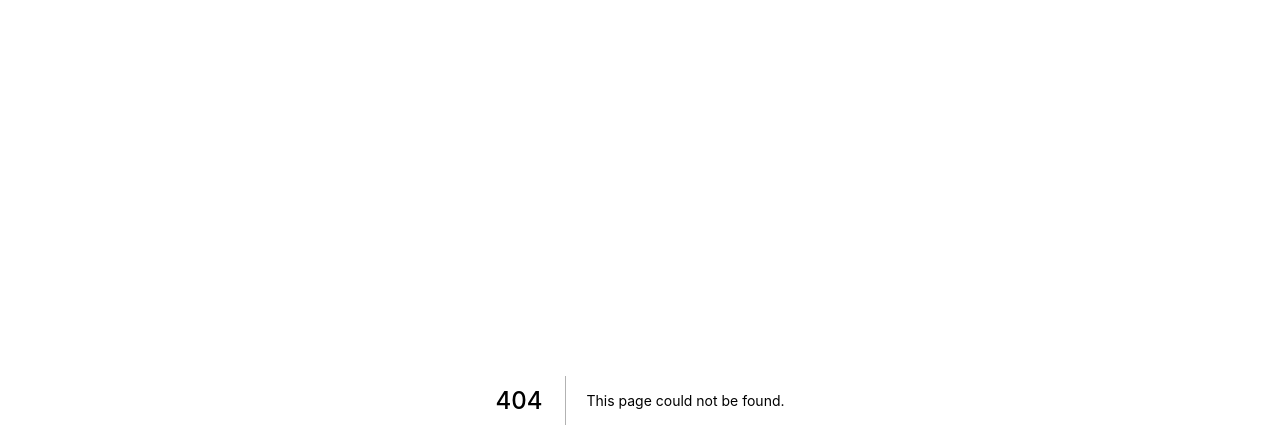
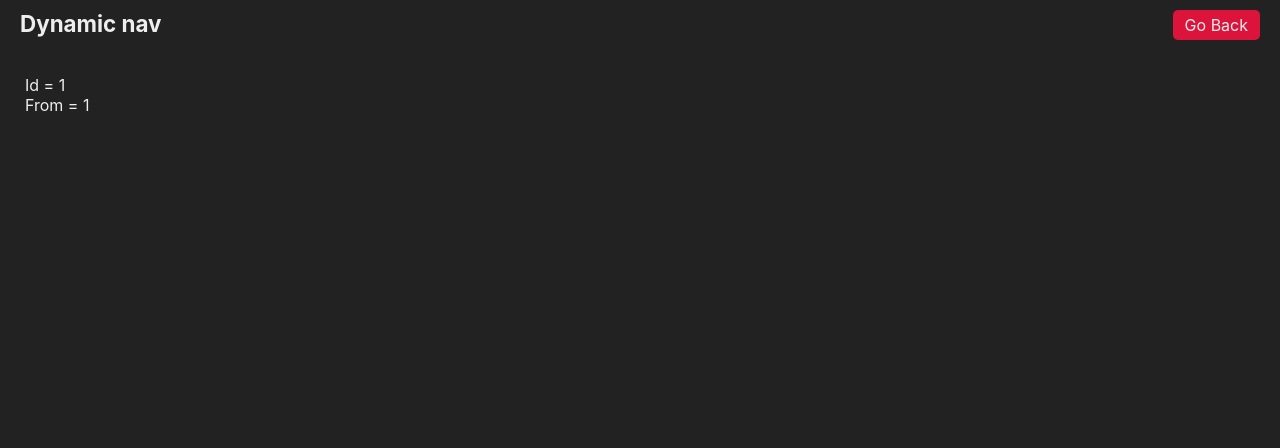
Before and after one commit to victorduarte317/nextjs, a Next.js app: page /user/1/1 in a window 1280 px wide. Before the commit this address had no page. Shown: the top 448 px of the page. Built offline with nearby package versions, Linux system fonts and the light colour scheme.

Commit message:
Dynamic routes - Navigation

```diff
--- a/src/pages/index.jsx
+++ b/src/pages/index.jsx
@@ -12,6 +12,9 @@ export default function Home() {
             <Nav text="Style" destination="/style" />
             <Nav text="Example" destination="/example" color="#9400d3" />
             <Nav text="JSX" destination="/jsx" color="crimson"/>
+            <Nav text="Navigation #01" destination="/navigation" color="green"/>
+            <Nav text="Navigation #02 - Dynamic" destination="/user/sp-2/321" color="goldenrod"/>
+
         </div>
     )
 }
--- /dev/null
+++ b/src/pages/user/[adjacentInfo]/[id].jsx
@@ -0,0 +1,16 @@
+import Layout from '../../../components/Layout';
+import { useRouter } from 'next/router'
+
+export default function userById() {
+
+    const router = useRouter()
+
+    return (
+        <div>
+            <Layout title='Dynamic nav'>
+                <span>  Id = {router.query.id} </span> <br></br>
+                <span> From = {router.query.adjacentInfo} </span>
+            </Layout>
+        </div>
+    )
+}
--- a/src/styles/Nav.module.css
+++ b/src/styles/Nav.module.css
@@ -2,4 +2,5 @@
     padding: 30px;
     margin: 10px;
     border-radius: 8px;
+    cursor: pointer;
 }
```
Also changed, not shown: src/pages/navigation/index.jsx (added, +9 -0 lines).
